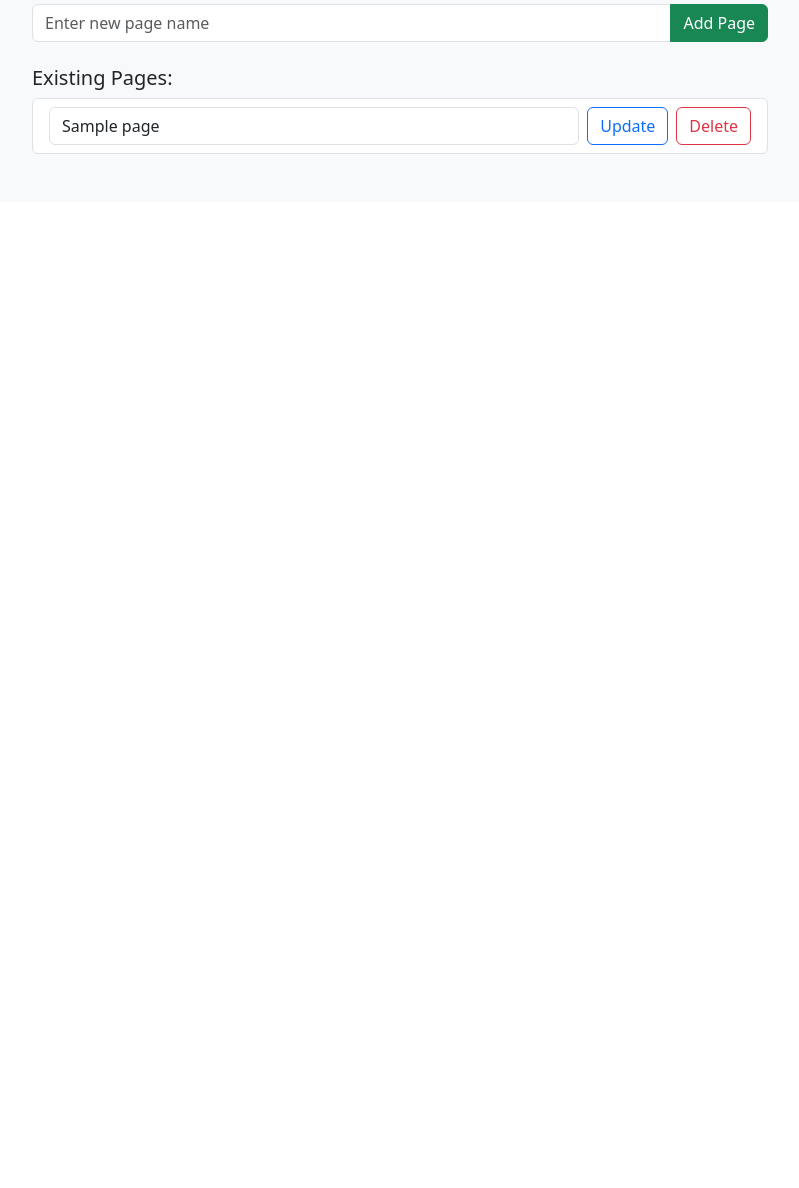
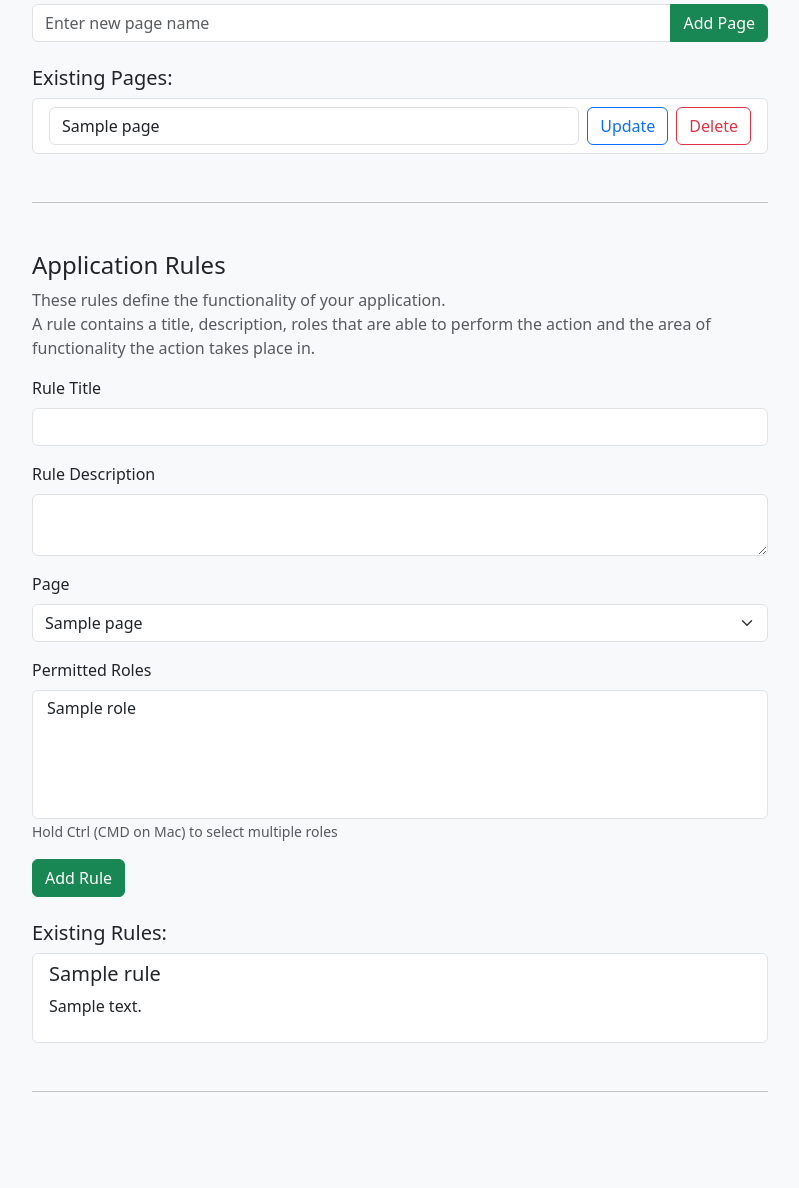
Before and after one commit to uol-feps-soc-comp3932-project-2425/synoptic-project-nwoodham72, a Flask app: template flik-foundation/app/templates/documentation.html in a window 1280 px wide. Shown: the part 603-1791 px from the top of the page, without its empty margins (240-1039 px from the left). Before the commit the page ends 757 px from the top, so only its background shows below. Run offline with Flask 3, Linux system fonts and the light colour scheme; the template is opened without the code that fills it: values that come from a table or form of the project are taken from there, others are empty; tables that the repository leaves empty hold one stand-in row (values such as "Sample post"); some libraries are stand-ins or nearby versions.

Commit message:
feat: add application rules

```diff
--- a/flik-foundation/app/routes.py
+++ b/flik-foundation/app/routes.py
@@ -94,7 +94,7 @@ def raise_bug():
     matching_docs = None
     tags = []
 
-    # Fetch database values and set form fields
+    # Fetch database values
     application_roles = ApplicationRole.query.order_by(ApplicationRole.name).all()
     application_pages = ApplicationPage.query.order_by(ApplicationPage.name).all()
 
--- a/flik-foundation/app/templates/documentation.html
+++ b/flik-foundation/app/templates/documentation.html
@@ -80,4 +80,75 @@
     <p class="text-muted"><i>No pages defined.</i></p>
 {% endif %}
 
+<hr class="my-5">
+
+<!-- ------------------------- -->
+<!-- Add New Rule -->
+<!-- ------------------------- -->
+<h4>Application Rules</h4>
+<p class="text-muted">
+    These rules define the functionality of your application.<br>
+    A rule contains a title, description, roles that are able to perform the action and the area of functionality the action takes place in.
+</p>
+
+<form method="POST" action="{{ url_for('runbook.add_application_rule') }}" class="mb-4">
+    {{ form.hidden_tag() }}
+    <div class="mb-3">
+        {{ form.title.label(class="form-label") }}
+        {{ form.title(class="form-control") }}
+    </div>
+    <div class="mb-3">
+        {{ form.description.label(class="form-label") }}
+        {{ form.description(class="form-control") }}
+    </div>
+    <div class="mb-3">
+        {{ form.page.label(class="form-label") }}
+        {{ form.page(class="form-select") }}
+    </div>
+    <div class="mb-3">
+        {{ form.roles.label(class="form-label") }}
+        {{ form.roles(class="form-select", multiple="multiple", size="5") }}
+        <small class="form-text text-muted">Hold Ctrl (CMD on Mac) to select multiple roles</small>
+    </div>
+    <button class="btn btn-success" type="submit">Add Rule</button>
+</form>
+
+<!-- ------------------------- -->
+<!-- List Rules -->
+<!-- ------------------------- -->
+{% if application_rules %}
+    <h5>Existing Rules:</h5>
+    <ul class="list-group">
+        {% for rule in application_rules %}
+            <li class="list-group-item">
+                <div class="d-flex justify-content-between align-items-center mb-2">
+                    <h5 class="mb-0">{{ rule.title }}</h5>
+                    <!-- <div>
+                        <a href="{{ url_for('runbook.edit_application_rule', rule_id=rule.id) }}" class="btn btn-outline-primary btn-sm">Edit</a>
+                        <form class="d-inline" method="POST" action="{{ url_for('runbook.delete_application_rule', rule_id=rule.id) }}">
+                            <button class="btn btn-outline-danger btn-sm" onclick="return confirm('Delete this rule?')" type="submit">Delete</button>
+                        </form>
+                    </div> -->
+                </div>
+                <p>{{ rule.description }}</p>
+                <!-- <div class="d-flex justify-content-between small">
+                    <div>
+                        <strong>Page:</strong> {{ rule.page.name if rule.page else 'None' }}
+                    </div>
+                    <div>
+                        <strong>Role(s) permitted to perform the action:</strong>
+                        {% for role in rule.roles %}
+                            <span class="badge bg-secondary me-1">{{ role.name }}</span>
+                        {% endfor %}
+                    </div>
+                </div> -->
+            </li>
+        {% endfor %}
+    </ul>
+{% else %}
+    <p class="text-muted"><i>No rules defined.</i></p>
+{% endif %}
+
+<hr class="my-5">
+
 {% endblock %}
```
Also changed, not shown: flik-foundation/app/runbook.py (+75 -1 lines).
